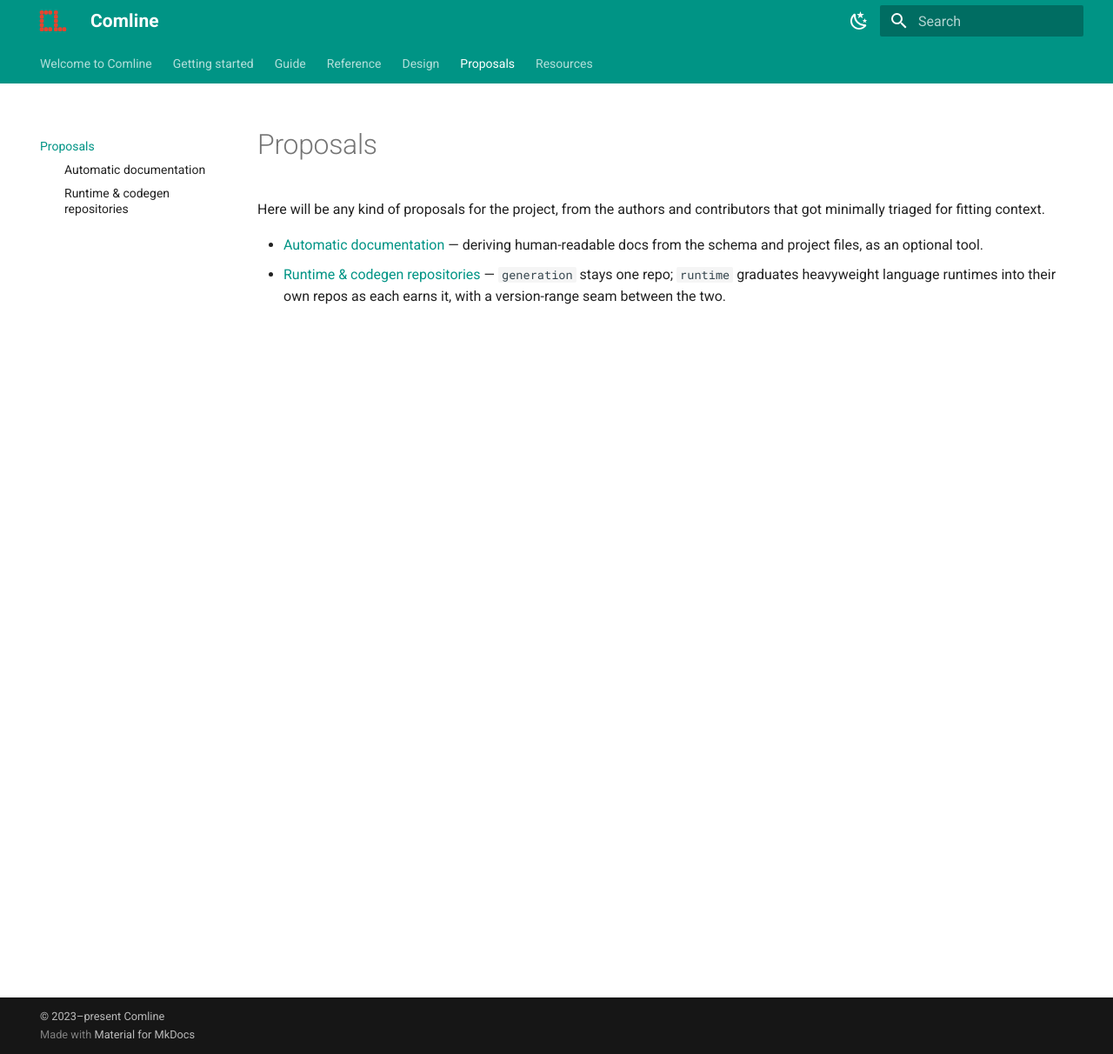
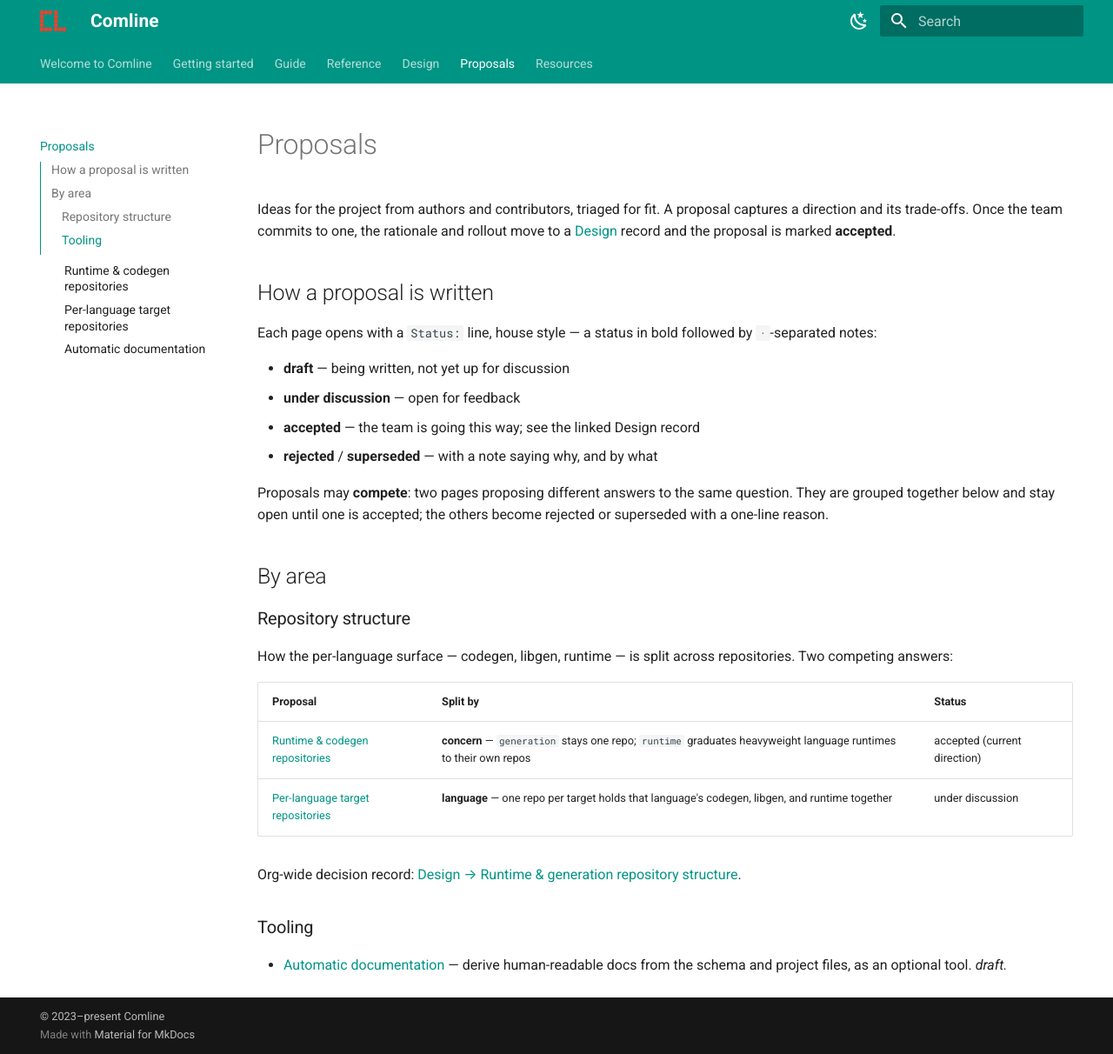
Before and after one commit to ComlineProject/docs, an MkDocs documentation site: the page built from docs/docs/proposals/index.md, in a window 1280 px wide and 1212 px high. Shown: the whole window at 87% size. Built offline with MkDocs 1.6.1 and Material for MkDocs 9.7.7, drawn with Linux system fonts in a browser that asks for light colours; the version menu is left out.

Commit message:
docs(proposals): add per-language target repos proposal; structure the section
Introduce a Status: convention (draft / under discussion / accepted /
rejected / superseded) and group proposals by area on the index, with
competing proposals shown as a pair.

New proposal: per-language target repositories (Option E) — one repo per
language holding its codegen, libgen, and runtime together, with the
codegen<->runtime contract as a same-repo invariant. Full case for and
against; cross-linked as the alternative to runtime-and-codegen-repos and
from the design record. Retrofit Status lines onto the two existing
proposals.

```diff
--- a/docs/docs/proposals/index.md
+++ b/docs/docs/proposals/index.md
@@ -1,10 +1,40 @@
 # Proposals
 
-Here will be any kind of proposals for the project, from the authors and contributors
-that got minimally triaged for fitting context.
+Ideas for the project from authors and contributors, triaged for fit. A proposal
+captures a direction and its trade-offs. Once the team commits to one, the
+rationale and rollout move to a [Design](../design/index.md) record and the
+proposal is marked **accepted**.
 
-- [Automatic documentation](auto-documentation.md) — deriving human-readable docs
-  from the schema and project files, as an optional tool.
-- [Runtime & codegen repositories](runtime-and-codegen-repos.md) — `generation`
-  stays one repo; `runtime` graduates heavyweight language runtimes into their
-  own repos as each earns it, with a version-range seam between the two.
+## How a proposal is written
+
+Each page opens with a `Status:` line, house style — a status in bold followed by
+` · `-separated notes:
+
+- **draft** — being written, not yet up for discussion
+- **under discussion** — open for feedback
+- **accepted** — the team is going this way; see the linked Design record
+- **rejected** / **superseded** — with a note saying why, and by what
+
+Proposals may **compete**: two pages proposing different answers to the same
+question. They are grouped together below and stay open until one is accepted;
+the others become rejected or superseded with a one-line reason.
+
+## By area
+
+### Repository structure
+
+How the per-language surface — codegen, libgen, runtime — is split across
+repositories. Two competing answers:
+
+| Proposal | Split by | Status |
+|---|---|---|
+| [Runtime & codegen repositories](runtime-and-codegen-repos.md) | **concern** — `generation` stays one repo; `runtime` graduates heavyweight language runtimes to their own repos | accepted (current direction) |
+| [Per-language target repositories](per-language-target-repos.md) | **language** — one repo per target holds that language's codegen, libgen, and runtime together | under discussion |
+
+Org-wide decision record:
+[Design → Runtime & generation repository structure](../design/runtime-repo-structure.md).
+
+### Tooling
+
+- [Automatic documentation](auto-documentation.md) — derive human-readable docs
+  from the schema and project files, as an optional tool. *draft.*
--- a/docs/mkdocs.yml
+++ b/docs/mkdocs.yml
@@ -45,8 +45,9 @@ nav:
     - Brand assets: 'design/brand-assets.md'
   - Proposals:
     - 'proposals/index.md'
+    - Runtime & codegen repositories: 'proposals/runtime-and-codegen-repos.md'
+    - Per-language target repositories: 'proposals/per-language-target-repos.md'
     - Automatic documentation: 'proposals/auto-documentation.md'
-    - Runtime & codegen repositories: 'proposals/runtime-and-codegen-repos.md'
   - Resources: 'resources.md'
 
 
```
Also changed, not shown: docs/docs/design/runtime-repo-structure.md (+6 -3 lines), docs/docs/proposals/auto-documentation.md (+3 -0 lines), docs/docs/proposals/per-language-target-repos.md (added, +79 -0 lines), docs/docs/proposals/runtime-and-codegen-repos.md (+5 -0 lines).
